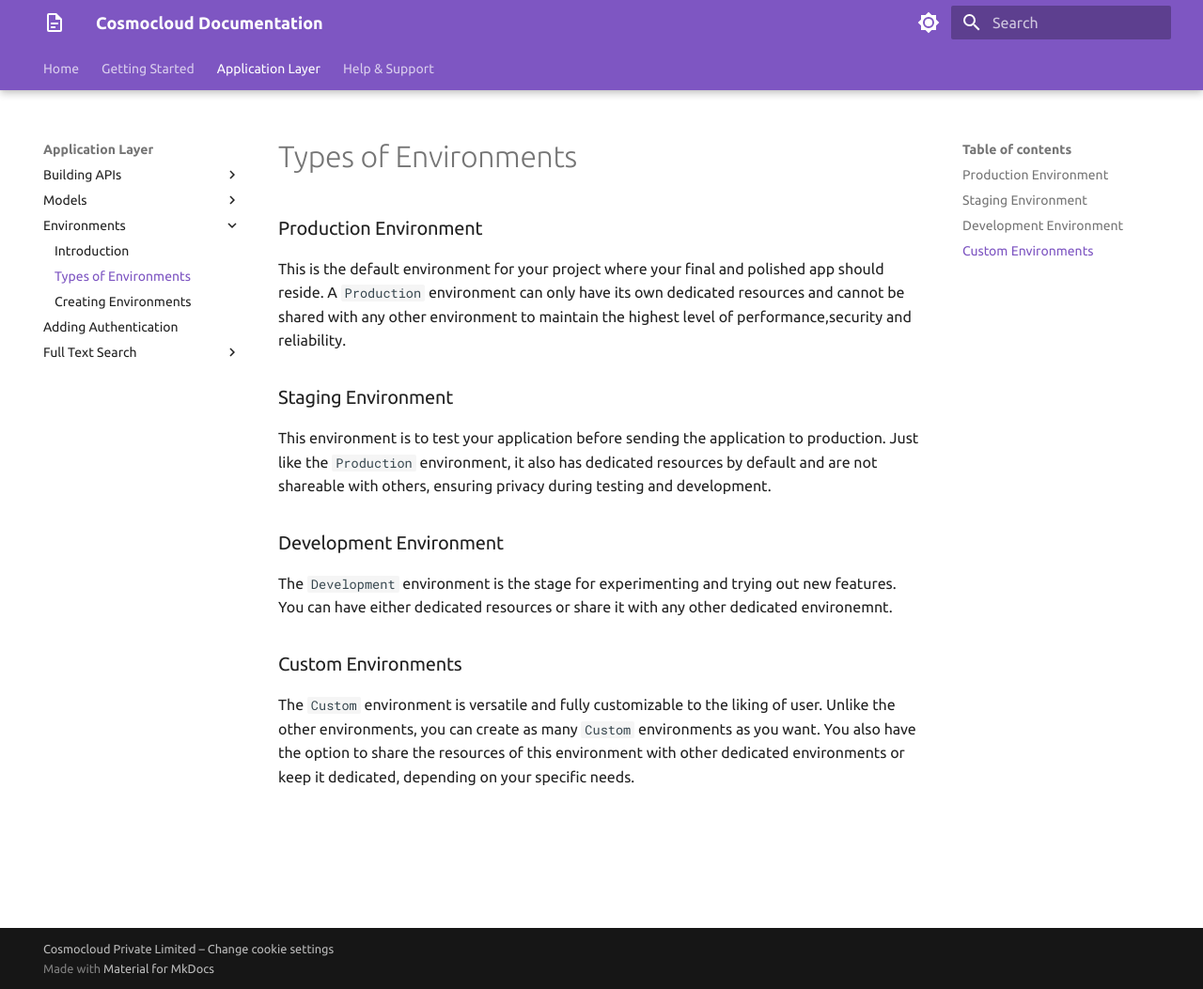
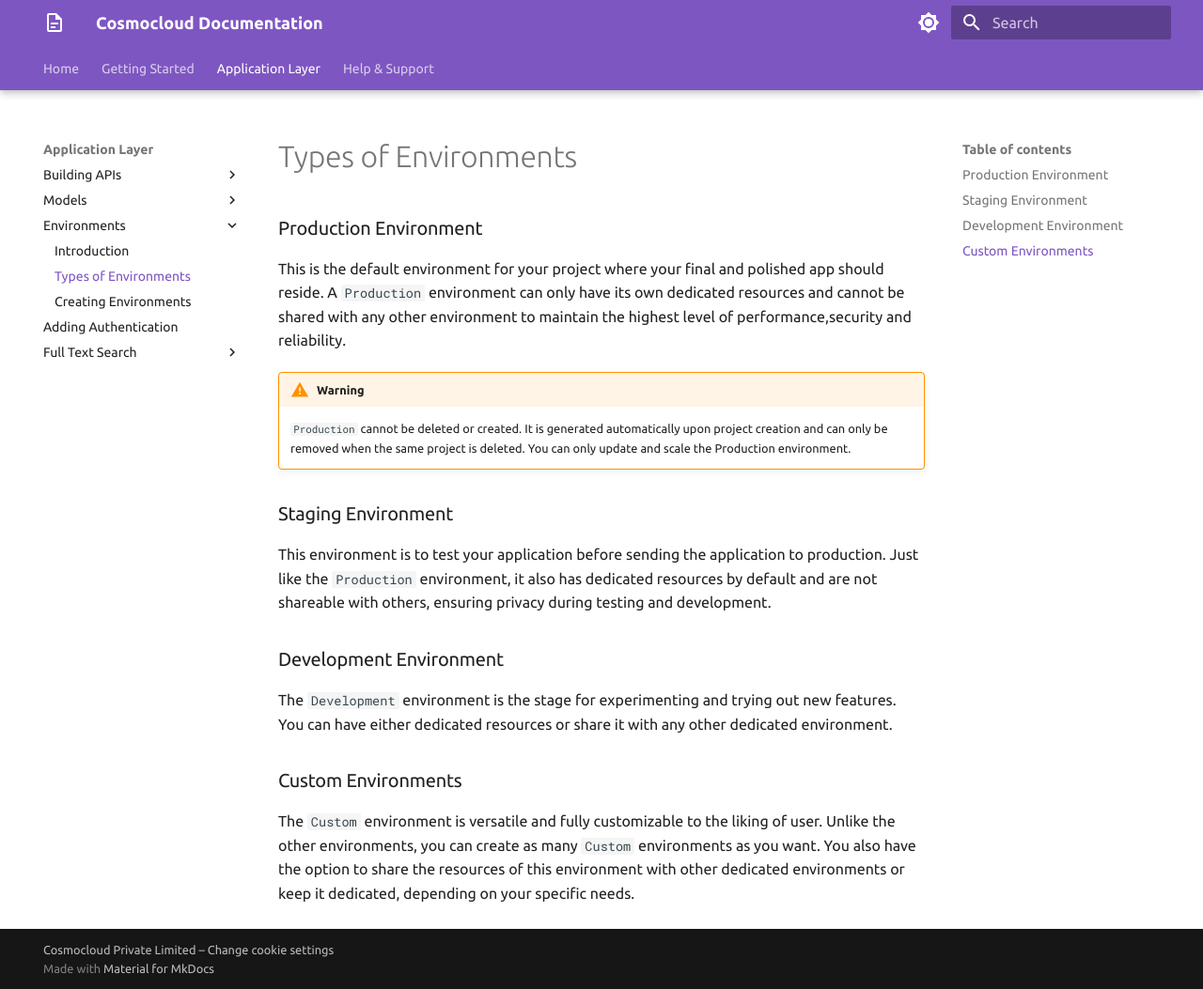
Before and after one commit to Cosmocloud/documentation, an MkDocs documentation site: the page built from docs/application-layer/environments/types-of-env.md, in a window 1280 px wide and 1053 px high. Shown: the whole window at 94% size. Built offline with MkDocs 1.6.1 and Material for MkDocs 9.7.7, drawn with Linux system fonts in a browser that asks for light colours.

Commit message:
updated environment documnetation

```diff
--- a/docs/application-layer/environments/types-of-env.md
+++ b/docs/application-layer/environments/types-of-env.md
@@ -3,6 +3,10 @@
 ### Production Environment
 
 This is the default environment for your project where your final and polished app should reside. A `Production` environment can only have its own dedicated resources and cannot be shared with any other environment to maintain the highest level of performance,security and reliability.
+
+!!! warning "Warning"
+
+    `Production` cannot be deleted or created. It is generated automatically upon project creation and can only be removed when the same project is deleted. You can only update and scale the Production environment.
 
 ### Staging Environment
 
@@ -10,7 +14,7 @@ This environment is to test your application before sending the application to p
 
 ### Development Environment
 
-The `Development` environment is the stage for experimenting and trying out new features. You can have either dedicated resources or share it with any other dedicated environemnt.
+The `Development` environment is the stage for experimenting and trying out new features. You can have either dedicated resources or share it with any other dedicated environment.
 
 ### Custom Environments
 
```
Also changed, not shown: docs/application-layer/environments/create-environment.md (+2 -0 lines).
